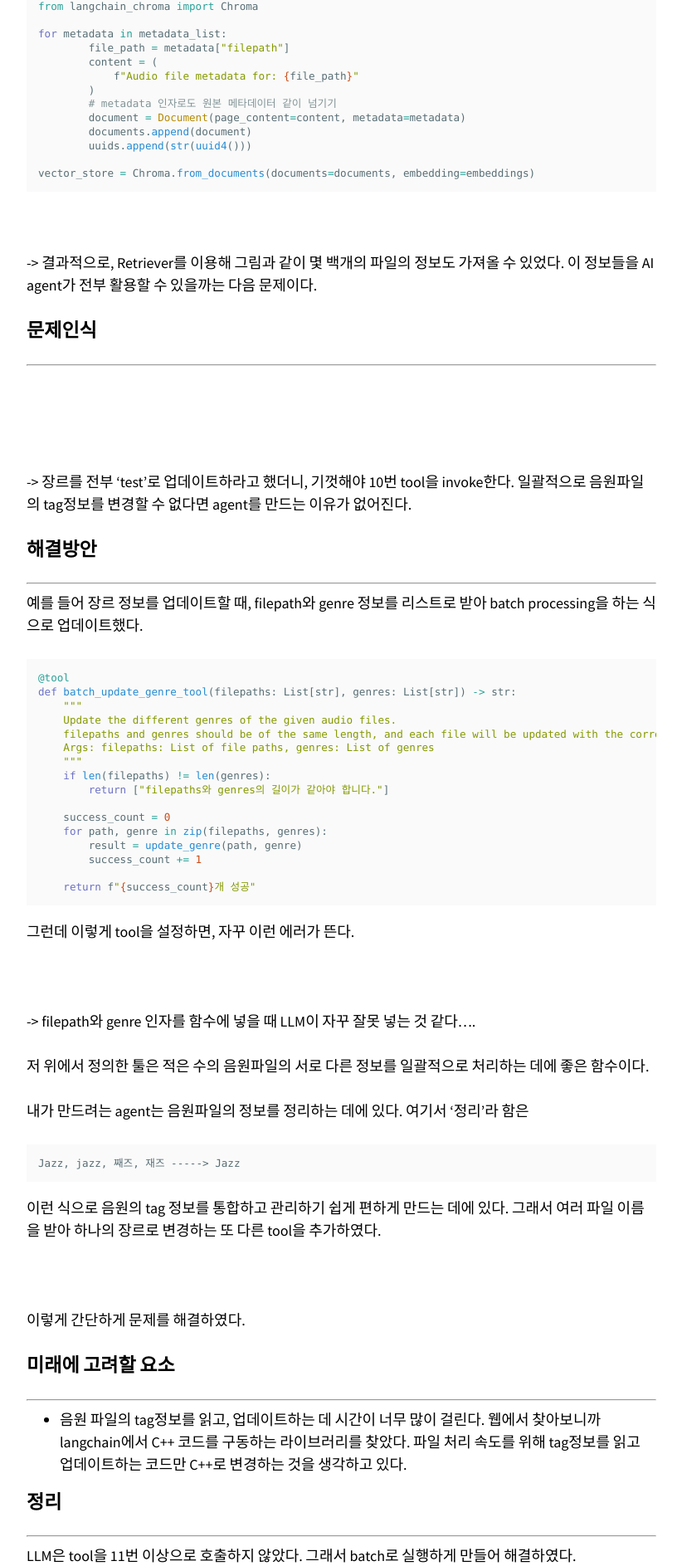
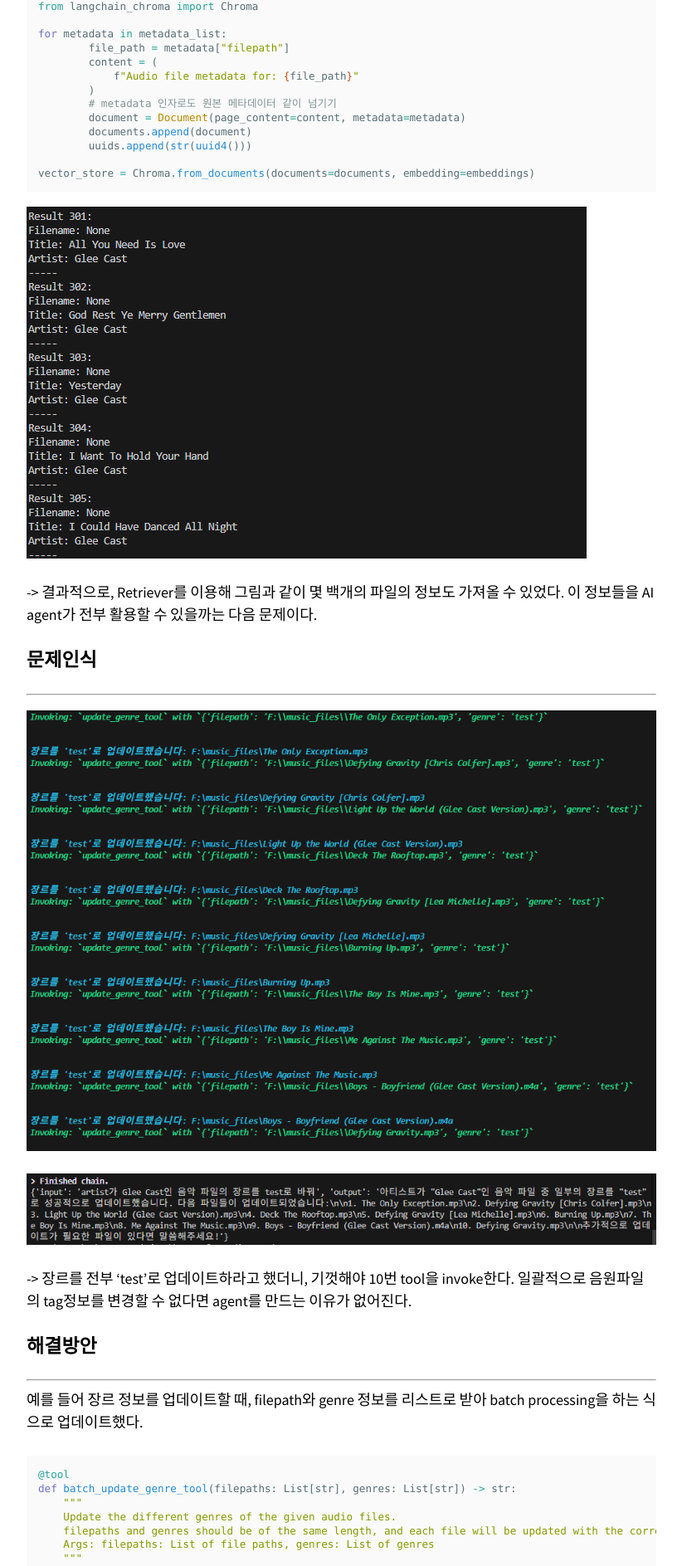
Before and after one commit to bamtu/bamtu.github.io, a Jekyll site: the page built from _posts/2025-05-30-프로젝트-1---음악-태그-편집-에이전트-(3).md, in a window 1280 px wide. Shown: the part 1466-3353 px from the top of the page at 83% size, without its empty margins (343-1165 px from the left). Built offline with Jekyll 4.4.1, drawn with Linux system fonts in a browser that asks for light colours; nearby versions of some CDN libraries; comment, search, counter and statistics services are not loaded.

````diff
--- a/_posts/2025-05-30-프로젝트-1---음악-태그-편집-에이전트-(3).md
+++ b/_posts/2025-05-30-프로젝트-1---음악-태그-편집-에이전트-(3).md
@@ -72,7 +72,7 @@ for metadata in metadata_list:
 vector_store = Chroma.from_documents(documents=documents, embedding=embeddings)
 ```
 
-![](../assets/20250530070731.png)
+![](/assets/20250530070731.png)
 
 -> 결과적으로, Retriever를 이용해 그림과 같이 몇 백개의 파일의 정보도 가져올 수 있었다. 이 정보들을 AI agent가 전부 활용할 수 있을까는 다음 문제이다.
 
@@ -80,8 +80,8 @@ vector_store = Chroma.from_documents(documents=documents, embedding=embeddings)
 ### 문제인식
 ---
 
-![](../assets/20250602062125.png)
-![](../assets/20250602062144.png)
+![](/assets/20250602062125.png)
+![](/assets/20250602062144.png)
 
 -> 장르를 전부 'test'로 업데이트하라고 했더니, 기껏해야 10번 tool을 invoke한다. 일괄적으로 음원파일의 tag정보를 변경할 수 없다면 agent를 만드는 이유가 없어진다.
 
@@ -112,7 +112,7 @@ def batch_update_genre_tool(filepaths: List[str], genres: List[str]) -> str:
 
 그런데 이렇게 tool을 설정하면, 자꾸 이런 에러가 뜬다.
 
-![](../assets/20250602065657.png)
+![](/assets/20250602065657.png)
 
 -> filepath와 genre 인자를 함수에 넣을 때 LLM이 자꾸 잘못 넣는 것 같다....
 
@@ -124,7 +124,7 @@ Jazz, jazz, 째즈, 재즈 -----> Jazz
 ```
 이런 식으로 음원의 tag 정보를 통합하고 관리하기 쉽게 편하게 만드는 데에 있다. 그래서 여러 파일 이름을 받아 하나의 장르로 변경하는 또 다른 tool을 추가하였다.
 
-![](../assets/20250602071412.png)
+![](/assets/20250602071412.png)
 
 이렇게 간단하게 문제를 해결하였다.
 
````
Also changed, not shown: _posts/2025-05-26-프로젝트-1---음악-태그-편집-에이전트.md (+1 -1 lines), _posts/2025-05-29-프로젝트-1---음악-태그-편집-에이전트-(1).md (+2 -2 lines), _posts/2025-06-02-프로젝트-1---rag활용-음악-태그-편집-에이전트-(4).md (+3 -3 lines).
